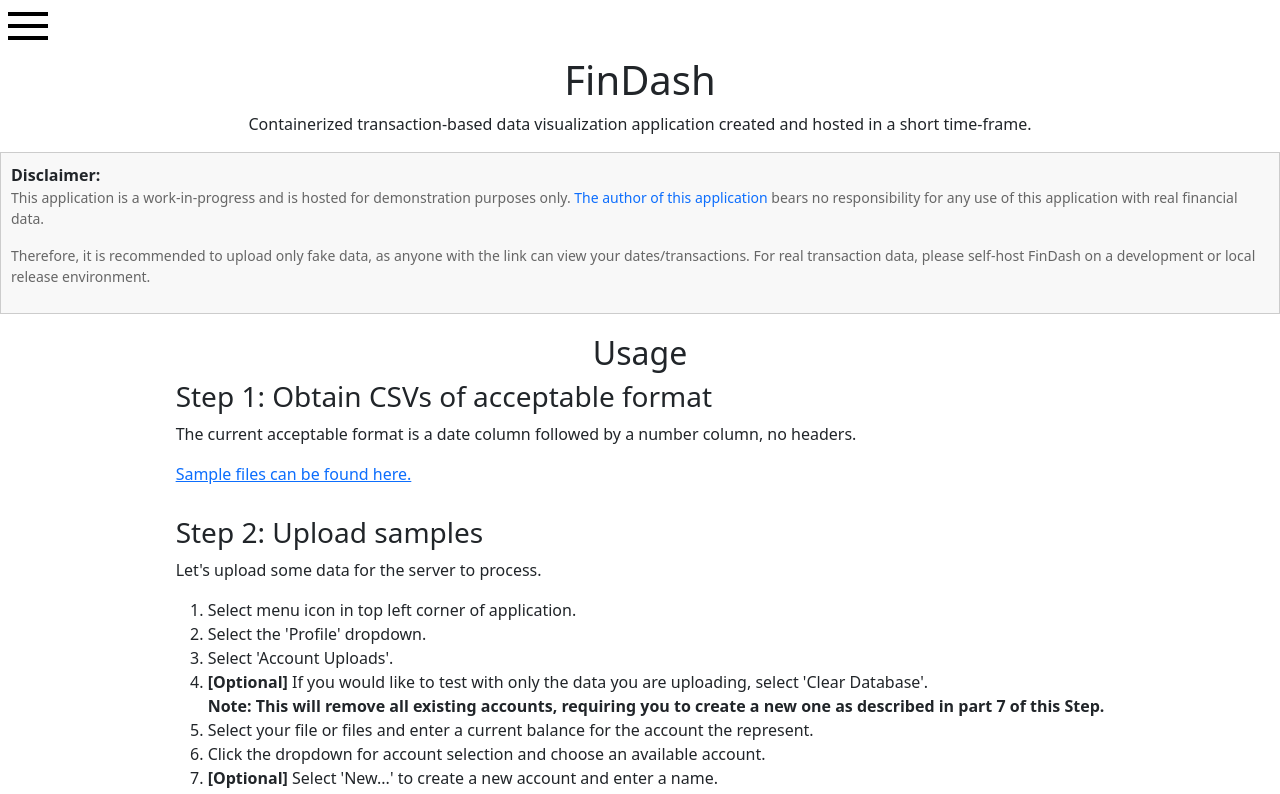
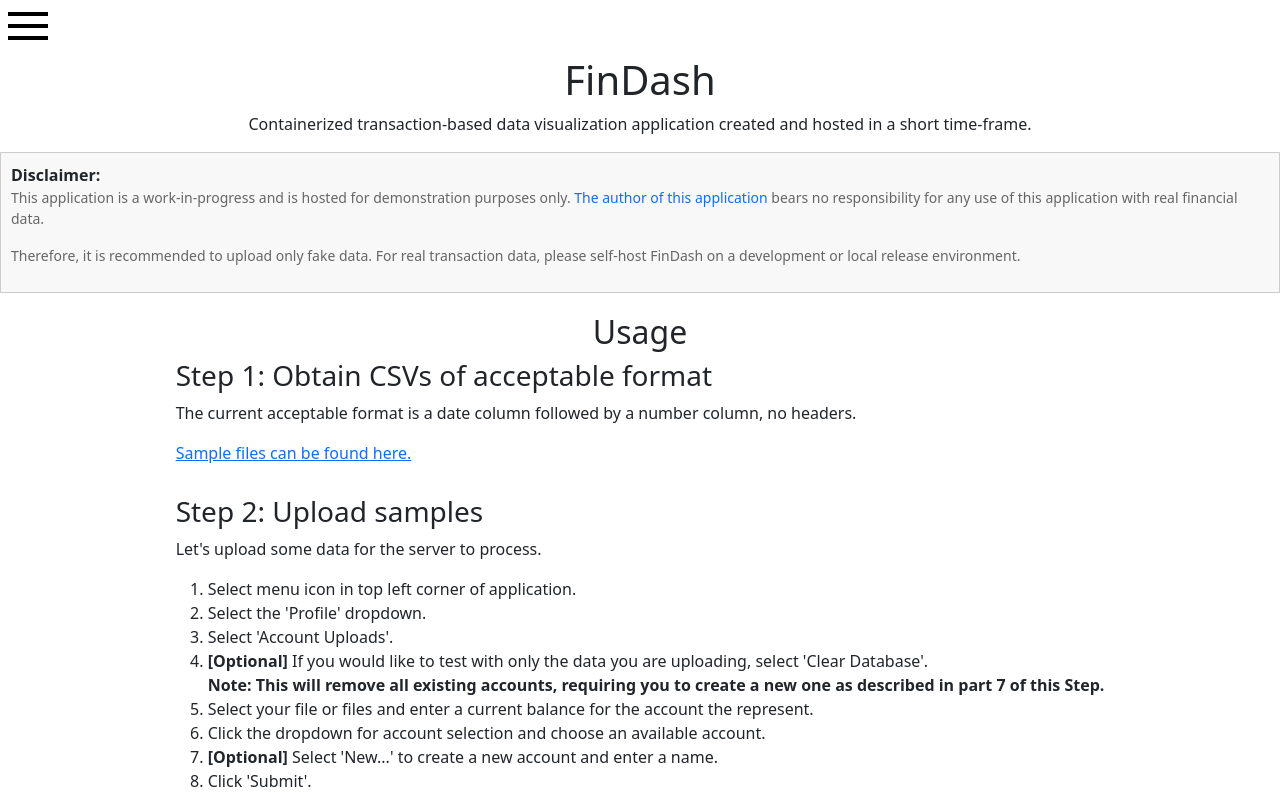
Before and after one commit to jhorn00/FinDash, a React (Create React App) app in the folder client/: page / in a window 1280 px wide. Shown: the top 794 px of the page. Built offline with nearby package versions, Linux system fonts and the light colour scheme.

Commit message:
update disclaimer text

```diff
--- a/client/src/components/Disclaimer/Disclaimer.tsx
+++ b/client/src/components/Disclaimer/Disclaimer.tsx
@@ -15,9 +15,9 @@ function Disclaimer() {
         financial data.
       </p>
       <p className="disclaimer-text">
-        Therefore, it is recommended to upload only fake data, as anyone with
-        the link can view your dates/transactions. For real transaction data,
-        please self-host FinDash on a development or local release environment.
+        Therefore, it is recommended to upload only fake data. For real
+        transaction data, please self-host FinDash on a development or local
+        release environment.
       </p>
     </div>
   );
```
